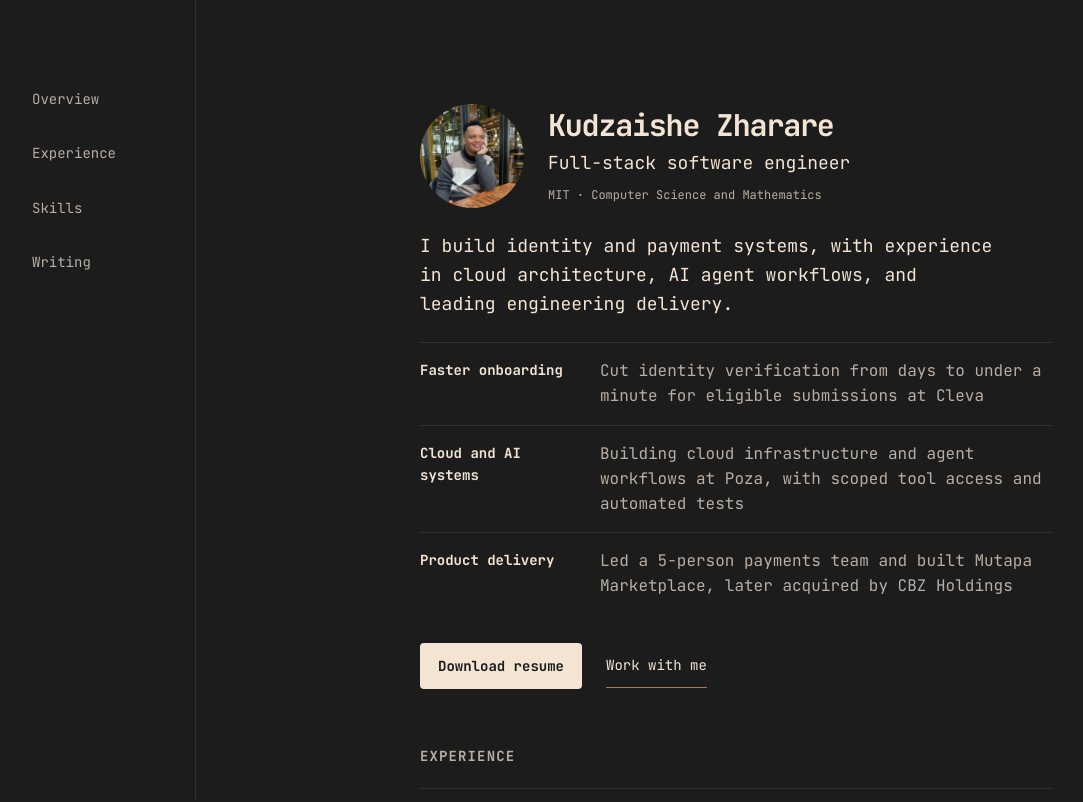
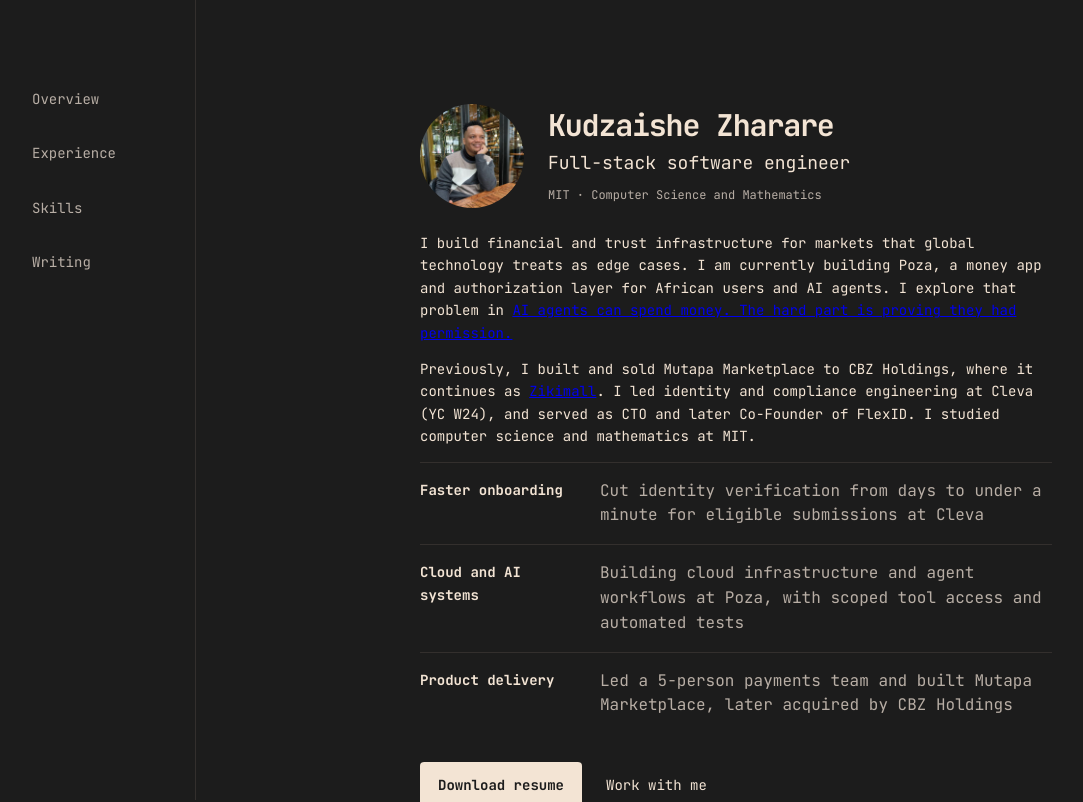
Before and after one commit to kudzaishezharare/kudzaishe, a Vue app: page / in a window 1280 px wide. Shown: the top 802 px of the page, without its empty margins (4-1087 px from the left). Built offline with nearby package versions, Linux system fonts and the light colour scheme.

Commit message:
Restore detailed homepage introduction

```diff
--- a/src/views/Home.vue
+++ b/src/views/Home.vue
@@ -17,7 +17,21 @@
             <p class="education">MIT · Computer Science and Mathematics</p>
           </div>
         </header>
-        <p class="pitch">I build identity and payment systems, with experience in cloud architecture, AI agent workflows, and leading engineering delivery.</p>
+        <div class="welcome-text">
+          <p>
+            I build financial and trust infrastructure for markets that global
+            technology treats as edge cases. I am currently building Poza, a money
+            app and authorization layer for African users and AI agents. I explore
+            that problem in <a href="https://poza.co/insights/agentic-payments-proving-permission/" target="_blank" rel="noopener noreferrer">AI agents can spend money. The hard part is proving they had permission.</a>
+          </p>
+          <p>
+            Previously, I built and sold Mutapa Marketplace to CBZ Holdings, where
+            it continues as <a href="https://zikimall.com/" target="_blank" rel="noopener noreferrer">Zikimall</a>. I led
+            identity and compliance engineering at Cleva (YC W24), and served as
+            CTO and later Co-Founder of FlexID. I studied computer science and
+            mathematics at MIT.
+          </p>
+        </div>
         <ul class="results" aria-label="Selected results">
           <li><strong>Faster onboarding</strong><span>Cut identity verification from days to under a minute for eligible submissions at Cleva</span></li>
           <li><strong>Cloud and AI systems</strong><span>Building cloud infrastructure and agent workflows at Poza, with scoped tool access and automated tests</span></li>
```
